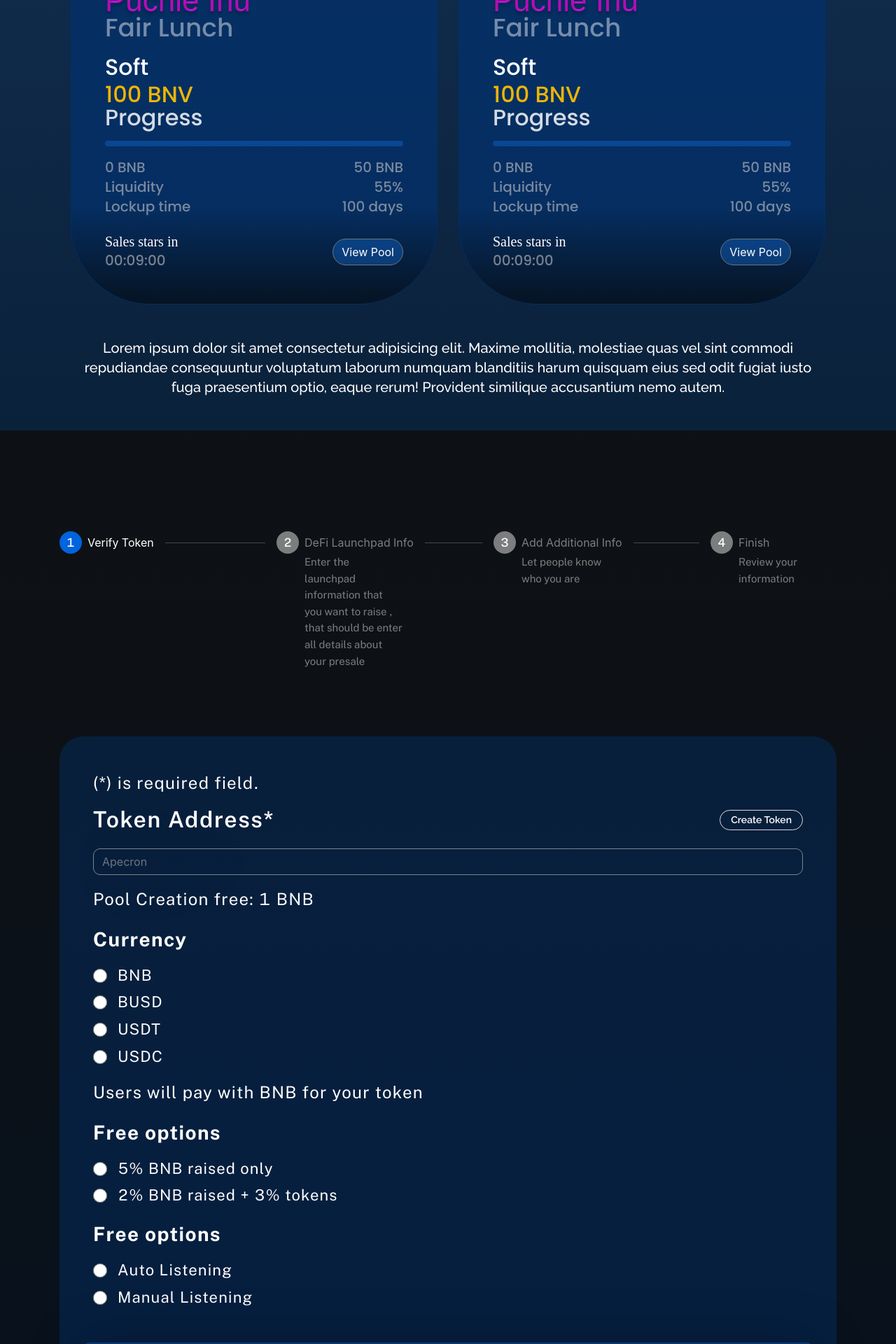
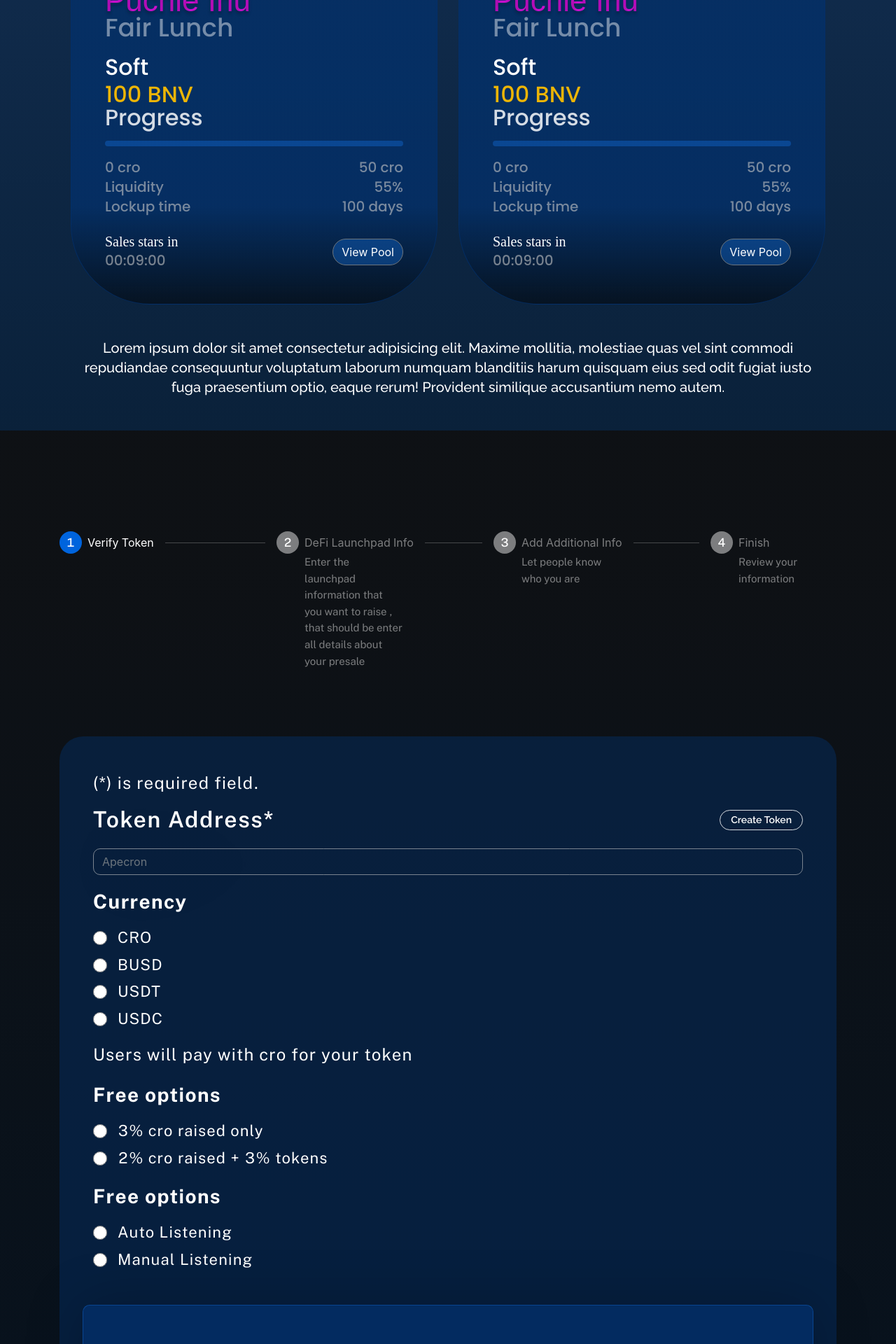
Before and after one commit to badarrahim/apercron-new, a React (Create React App) app: page / in a window 1280 px wide. Shown: the part 2961-4881 px from the top of the page at 70% size. Built offline with nearby package versions, Linux system fonts and the light colour scheme; a web font is replaced by a local one.

Commit message:
minor change in landing

```diff
--- a/src/components/CreateToken.js
+++ b/src/components/CreateToken.js
@@ -60,16 +60,16 @@ const CreateToken = () => {
           <Col xs="12" className="mt-3">
             <Input placeholder="Apecron"></Input>
           </Col>
-          <Col xs="12" className="mt-3">
+          {/* <Col xs="12" className="mt-3">
             <span className="create-token__sub">Pool Creation free: 1 BNB</span>
-          </Col>
+          </Col> */}
 
           <Col xs="12" className="mt-3">
             <Label className="create-token__label">Currency</Label>
             <FormGroup check className="mt-1">
               <Label check>
                 <Input type="radio" name="radio1" />
-                <span>BNB</span>
+                <span>CRO</span>
               </Label>
             </FormGroup>
             <FormGroup check className="mt-1">
@@ -89,7 +89,7 @@ const CreateToken = () => {
             </FormGroup>
 
             <span className="create-token__sub-label">
-              Users will pay with BNB for your token
+              Users will pay with cro for your token
             </span>
           </Col>
 
@@ -98,13 +98,13 @@ const CreateToken = () => {
             <FormGroup check className="mt-1">
               <Label check>
                 <Input type="radio" name="radio1" />
-                <span>5% BNB raised only</span>
+                <span>3% cro raised only</span>
               </Label>
             </FormGroup>
             <FormGroup check className="mt-1">
               <Label check>
                 <Input type="radio" name="radio1" />{" "}
-                <span>2% BNB raised + 3% tokens</span>
+                <span>2% cro raised + 3% tokens</span>
               </Label>
             </FormGroup>
           </Col>
--- a/src/components/PresaleCard.js
+++ b/src/components/PresaleCard.js
@@ -36,10 +36,10 @@ function PresaleCard() {
         </Col>
 
         <Col xs="6">
-          <span className="presale-card__light">0 BNB</span>
+          <span className="presale-card__light">0 cro</span>
         </Col>
         <Col xs="6" className="d-flex justify-content-end align-items-center">
-          <span className="presale-card__light">50 BNB</span>
+          <span className="presale-card__light">50 cro</span>
         </Col>
         <Col xs="6">
           <span className="presale-card__light">Liquidity</span>
```
